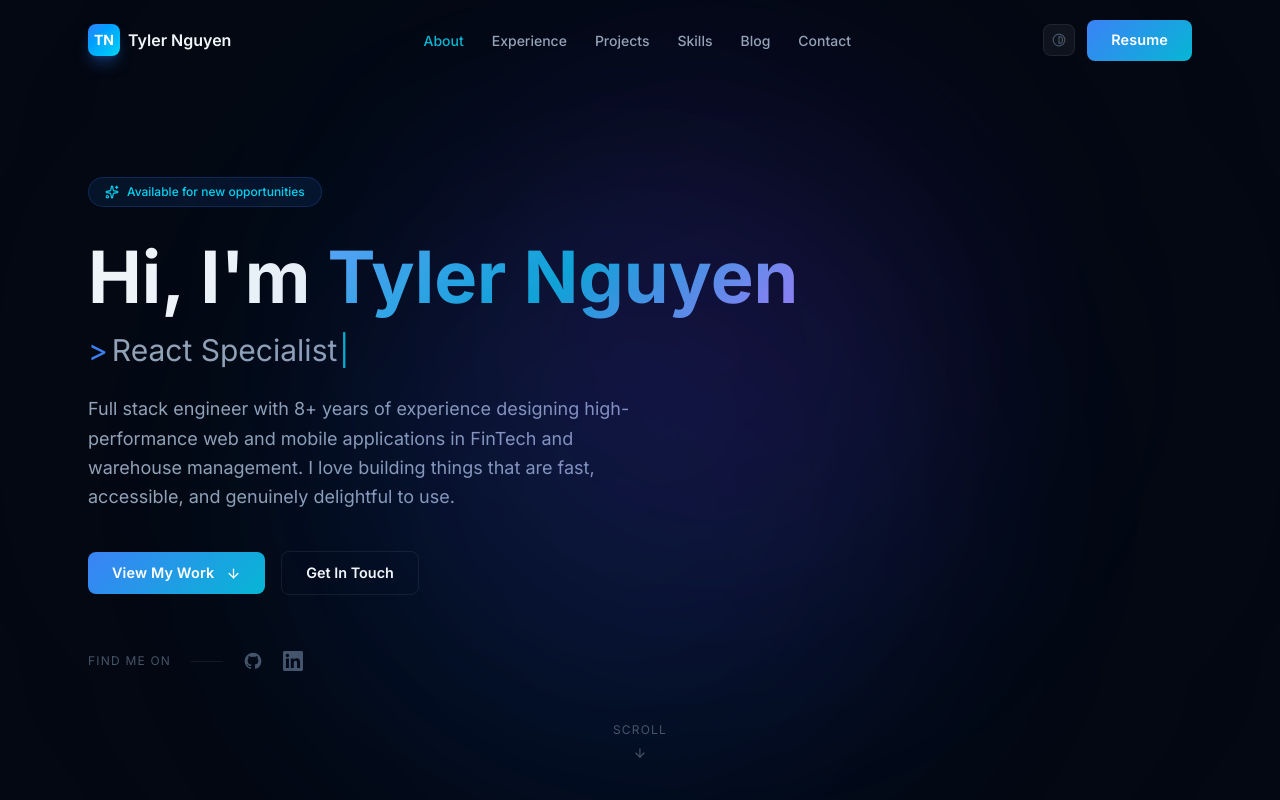
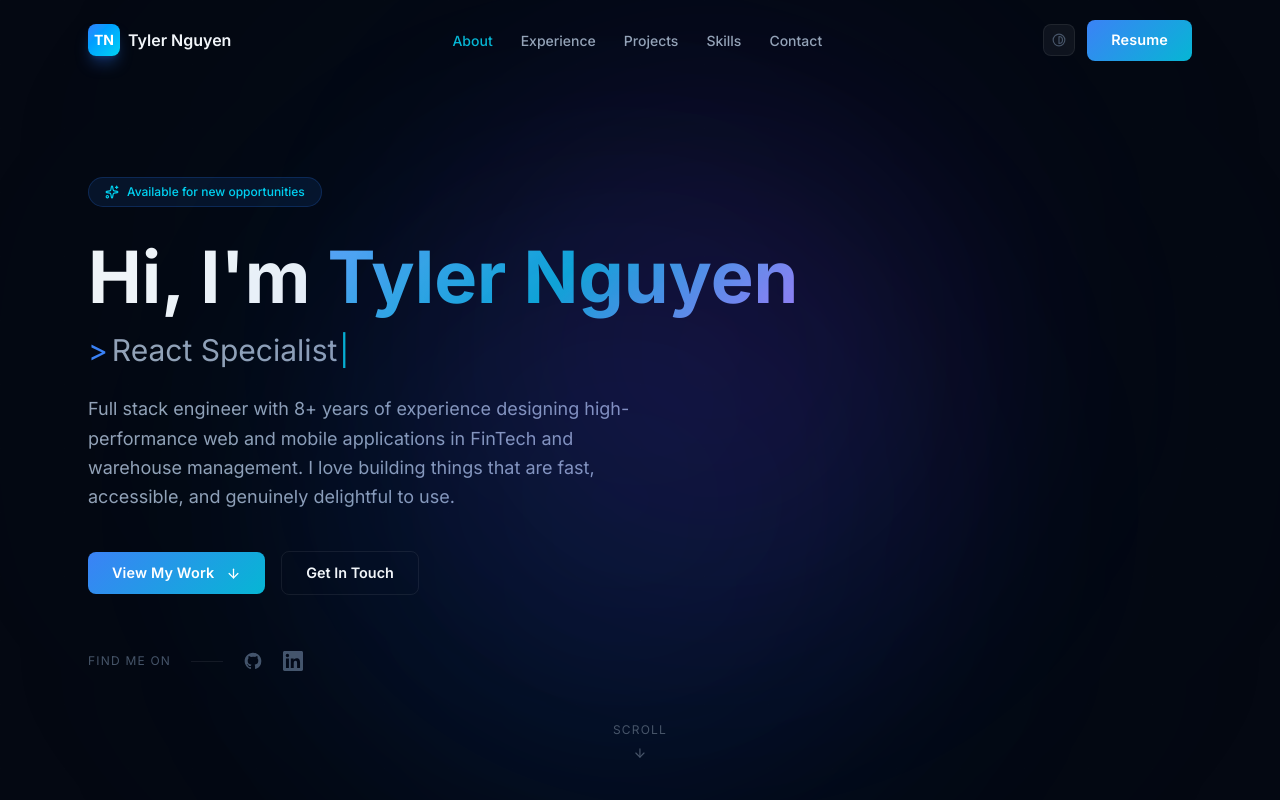
Before and after one commit to tylern06/tyler_portfolio_site, a Next.js app: page / in a window 1280 px wide. Shown: the top 800 px of the page. Built offline with nearby package versions, Linux system fonts and the light colour scheme.

Commit message:
refactor: comment out blog link in navigation for clarity

```diff
--- a/components/Navbar.tsx
+++ b/components/Navbar.tsx
@@ -11,7 +11,7 @@ const navLinks = [
   { label: 'Experience', href: '#experience' },
   { label: 'Projects', href: '#projects' },
   { label: 'Skills', href: '#skills' },
-  { label: 'Blog', href: '/blog' },
+  // { label: 'Blog', href: '/blog' },
   { label: 'Contact', href: '#contact' },
 ];
 
```
